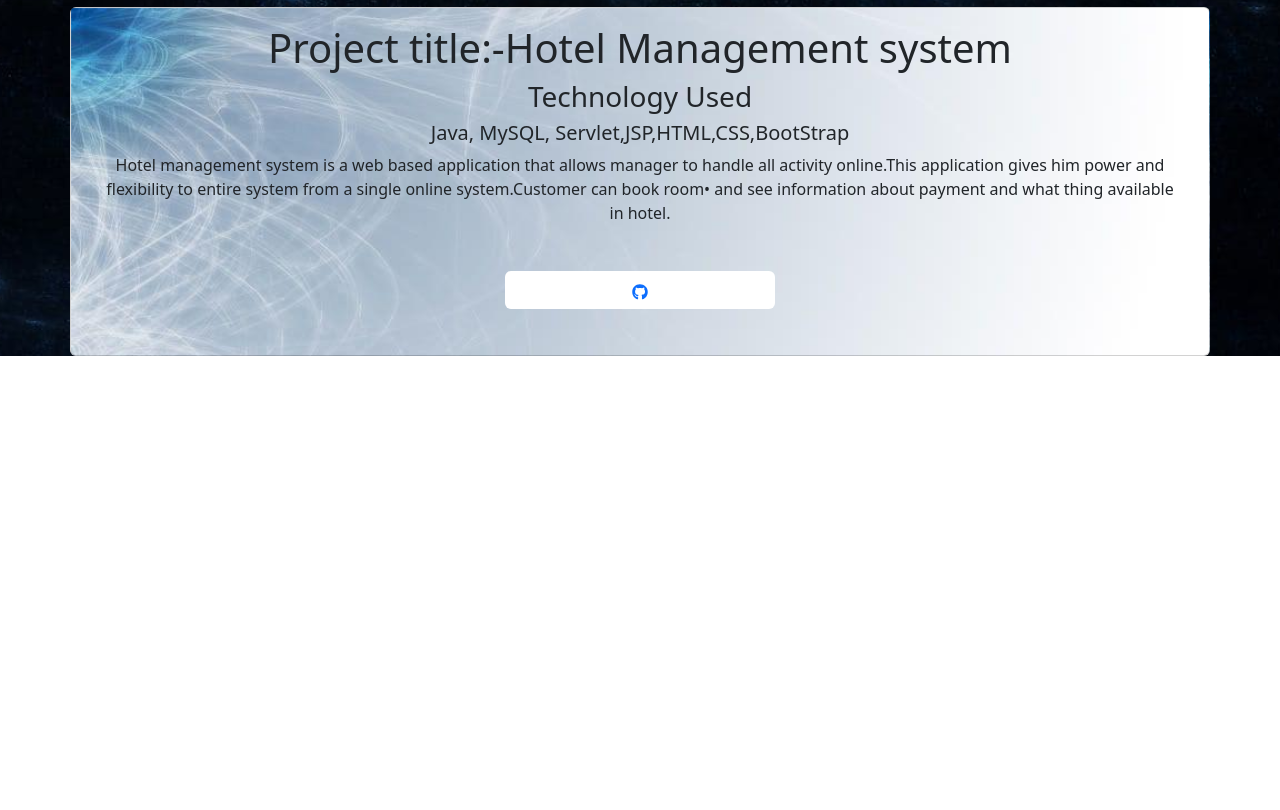
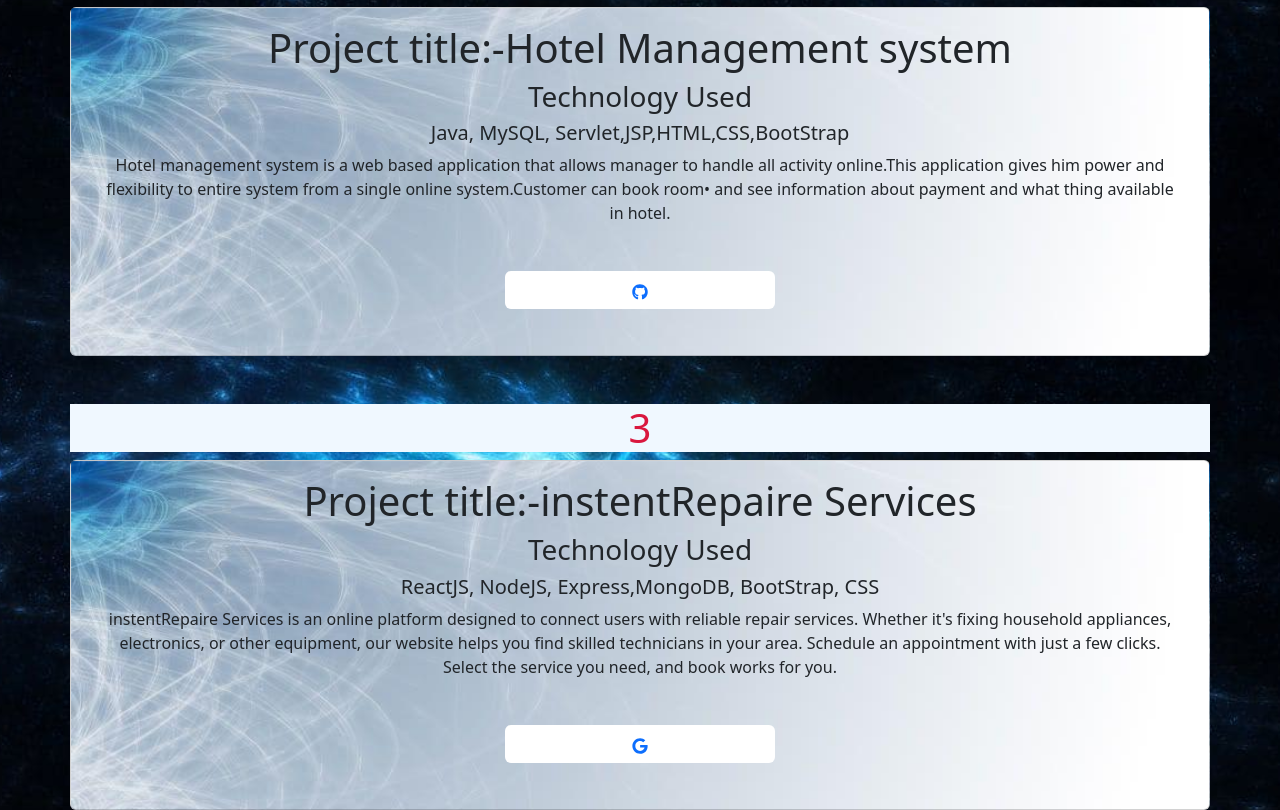
Before and after one commit to Gyasuddinali/portfolio, a React (Create React App) app: page /project in a window 1280 px wide. Shown: the part 703-1513 px from the top of the page. Before the commit the page ends 1059 px from the top, so only its background shows below. Built offline with nearby package versions, Linux system fonts and the light colour scheme.

Commit message:
add another project n project

```diff
--- a/src/components/project/Project.js
+++ b/src/components/project/Project.js
@@ -51,11 +51,26 @@ room• and see information about payment and what thing available in hotel.
 
 <a id='hh' className='text-primary btn bg-white w-25' href='https://github.com/Gyasuddinali/hotelmanagement'><FaGithub></FaGithub></a>
   </div>
-  {/* <img src={hotel} className="card-img-bottom" alt="Hotel"/> */}
+
 </div>
 
 
 
+<h1 id='i2' className='text-center container mt-5'>3</h1>
+<div id='c1' className="card container bg-info">
+  <div className="card-body">
+    <h1 className="card-title text-dark">Project title:-instentRepaire Services</h1>
+    <h3 className='text-dark'>Technology Used</h3>
+    <h5 className='text-dark'>ReactJS, NodeJS, Express,MongoDB, BootStrap, CSS</h5>
+    <p className=" text-dark card-text">
+    instentRepaire Services is an online platform designed to connect users with reliable repair services. Whether it's fixing household appliances, electronics, or other equipment, our website helps you find skilled technicians in your area.
+    Schedule an appointment with just a few clicks. Select the service you need, and book works for you.
+</p>
+
+<a id='hh' className='text-primary btn bg-white w-25' href='https://acrepaire.vercel.app/'><FaGoogle></FaGoogle></a>
+  </div>
+
+</div>
     </div>
   )
 }
```
